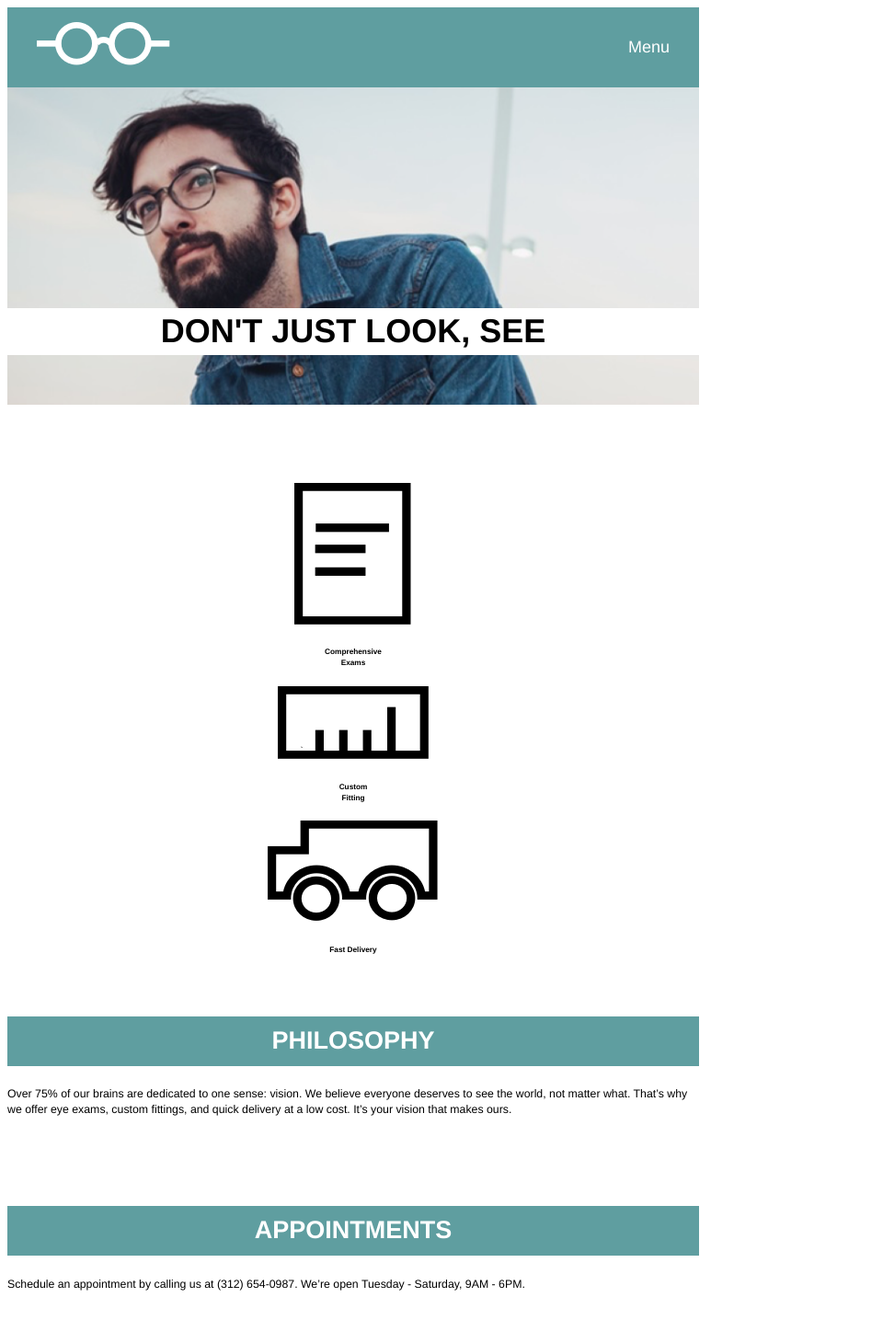
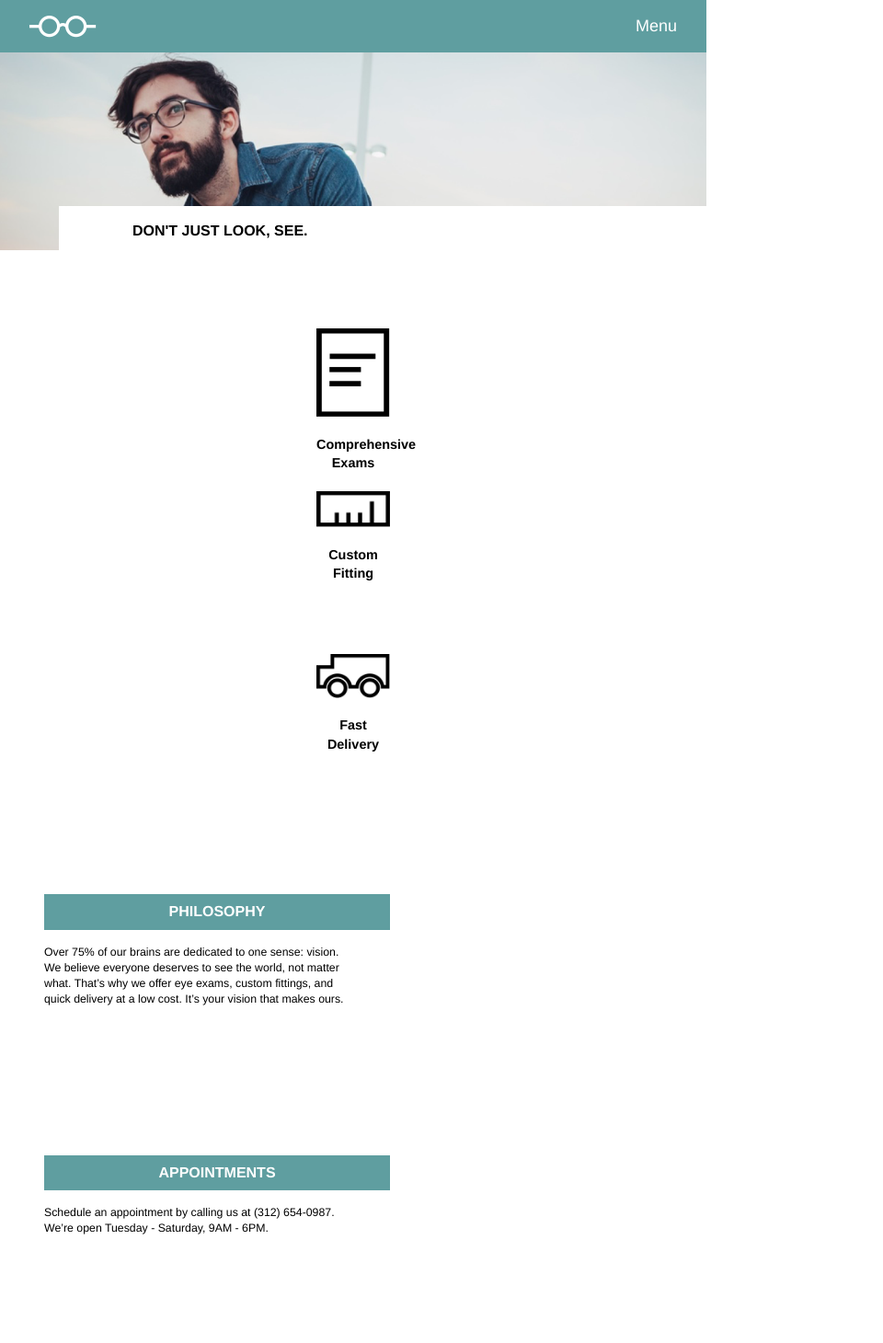
Before and after one commit to Aelita21/tortoiseshell, a plain HTML site: page index.html in a window 768 px wide. Shown: the top 1460 px of the page at 92% size, 960 px wide, since content can reach past the window. Drawn offline with Linux system fonts and the light colour scheme.

Commit message:
add responsive design still issues with banner and additional

```diff
--- a/index.html
+++ b/index.html
@@ -10,7 +10,7 @@
       <div class="menu">
         <div class="logo">
           <img src="./resources/images/logo-white.png">
-          <h2>Tortoiseshell Optics</h2>
+          <span>Tortoiseshell Optics</span>
         </div>
         <div class="nav">
           <span class="mobile">Menu</span>
@@ -20,23 +20,24 @@
         </div>
       </div>
       <div class="banner">
-      <h1>DON'T JUST LOOK, SEE</h1>
+      <h1>DON'T JUST LOOK, SEE.</h1>
       </div>
     </header>
     <div class="main">
       <div class="services">
         <img src="./resources/images/paper-icon.png">
-        <h6>Comprehensive</br>Exams</h6>
+        <h3>Comprehensive</br>Exams</h3>
       </div>
       <div class="services">
         <img src="./resources/images/ruler-icon.png">
-        <h6>Custom</br>Fitting</h6>
+        <h3>Custom</br>Fitting</h3>
       </div>
       <div class="services">
         <img src="./resources/images/truck-icon.png">
-        <h6>Fast Delivery</h6>
+        <h3>Fast Delivery</h3>
       </div>
     </div>
+    <div class="container">
       <div class="additional">
         <h2>PHILOSOPHY</h2>
         <p>Over 75% of our brains are dedicated to one sense: vision. We believe everyone deserves to see the world, not matter what. That’s why we offer eye exams, custom fittings, and quick delivery at a low cost. It’s your vision that makes ours.</p>
@@ -45,9 +46,10 @@
         <h2>APPOINTMENTS</h2>
         <p>Schedule an appointment by calling us at (312) 654-0987. We’re open Tuesday - Saturday, 9AM - 6PM.</p>
       </div>
+    </div>
     <footer>
       <img src="./resources/images/logo-black.png">
-      <h2>Copyright Tortoiseshell Optics</h2>
+      <p>Copyright Tortoiseshell Optics</p>
     </footer>
   </body>
 </html>
--- a/resources/css/style.css
+++ b/resources/css/style.css
@@ -1,65 +1,228 @@
-@media only screen and (min-width: 480px) {
+
 body {
   font-size: 18px;
   line-height: 1.4;
   font-family: Helvetica;
+  margin: 0;
+  padding: 0;
 }
 header {
-  display: block;
+  display: inline-block;
   background-image: url("../images/glasses-bg.png");
-  background-position: 20%;
   background-size: cover;
   background-repeat: no-repeat;
-  height: 27rem;
+  height: 30rem;
+  width: 100%;
 }
-.logo h2 {
-  display: none;
+@media only screen and (max-width: 1200px){
+header {
+  height: 22rem;
+  }
 }
-.nav .tablet {
-  display: none;
+@media only screen and (max-width: 800px) {
+header {
+  background-position: 20%;
+  height: 17rem;
+  }
 }
 .menu {
   display: flex;
-  justify-content: space-between;
-  align-items: center;
-  padding: 1rem 2rem;
+  margin: 1rem auto;
   background-color: cadetblue;
   color: white;
+  max-width: 960px;
+  justify-content: space-between;
+}
+@media only screen and (max-width: 1200px){
+.menu {
+  margin-top: 0;
+  width: 100%;
+  }
+}
+.logo img {
+  height: 1.5rem;
+}
+.logo {
+  display: flex;
+  align-items: center;
+  margin-left: 2rem;
+}
+.logo span {
+  padding-left: 1rem;
+}
+@media only screen and (max-width: 800px) {
+.logo span {
+  display: none;
+  }
+}
+.nav {
+  display: flex;
+}
+.nav .tablet{
+  padding: 1rem 2rem;
+  float: right;
+}
+@media only screen and (max-width: 800px) {
+.nav .tablet {
+  display: none;
+  }
+}
+.nav .mobile {
+  display: none;
+}
+@media only screen and (max-width: 800px) {
+.nav .mobile {
+  display: inline-block;
+  float: right;
+  padding: 1rem 2rem;
+  }
 }
 .banner {
-  margin-top: 15rem;
+  display: flex;
+  float: right;
+  margin-right: 10rem;
+  margin-top: 5rem;
+  position: relative;
+}
+@media only screen and (max-width: 1200px){
+.banner {
+  margin-right: 2rem;
+  margin-top: 5rem;
+  padding: 0.75rem 4rem;
+  }
+}
+@media only screen and (max-width: 800px) {
+.banner {
+  float: none;
+  width: 100%;
+  margin-top: 9rem;
+  }
+}
+.banner h1{
+  display: inline;
   background-color: white;
+  padding: 1.5rem 5rem;
+  width: 100%;
+
+}
+@media only screen and (max-width: 1200px){
+.banner h1 {
+  font-size: 1.33rem;
+  }
+}
+@media only screen and (max-width: 800px){
+.banner h1 {
+  display: block;
+  font-size: 1rem;
+  padding-top: 1rem;
+  padding-bottom: 1rem;
+  width: 100%;
+  }
+}
+.main {
+  display: flex;
+  justify-content: space-around;
+  margin: 3rem auto;
+  width: 960px;
   text-align: center;
 }
+@media only screen and (max-width: 800px) {
 .main {
+  display: flex;
+  flex-direction: column;
   margin-top: 3.77rem;
+  margin-bottom: 3.77rem;
+  font-size: 0.77rem;
+  justify-content: center;
+  width: 100%;
+  position: relative;
+  }
+}
+.services {
+  height: 8rem;
+  width: 5rem;
+}
+@media only screen and (max-width: 800px) {
+.services {
+  display: block;
+  padding: 1.54rem;
+  margin: auto;
+  }
+}
+.services img {
+  width: 5rem;
+}
+.container {
+  display: flex;
+  width: 960px;
   text-align: center;
-  font-size: 0.77rem;
-  padding: 1.54rem;
-
+  margin: 3rem auto;
+  position: relative;
+}
+@media only screen and (max-width: 800px) {
+.container {
+  width: 100;
+  flex-direction: column;
+  }
 }
 .additional {
-
+  display: inline-block;
+  width: 35%;
+  float: auto;
+  padding: 5%;
+  text-align: left;
+}
+@media only screen and (max-width: 800px) {
+  .additional {
+    display: flex;
+    flex-direction: column;
+    flex-wrap: nowrap;
+  }
 }
 .additional h2 {
   background-color: cadetblue;
   color: white;
   text-align: center;
-  padding: 0.5rem;
+  width: 10rem;
+  font-size: 1rem;
+  font-style: bold;
+  padding: 0.5rem 1.25rem;
 }
-p {
+@media only screen and (max-width: 800px) {
+.additional h2 {
+  display: block;
+  margin: auto;
+  width: 100%;
+  }
+}
+@media only screen and (max-width: 800px) {
+.additional p {
   font-size: 0.77rem;
   margin-top: 1rem;
-  margin-bottom: 6rem;
-}
-footer h2{
-  display: none;
+  margin-bottom: 4rem;
+  }
 }
 footer {
   display: flex;
-  background-color: cadetblue;
+  background-color: azure;
   height: 8rem;
   align-items: center;
-  justify-content: center;
+  justify-content: flex-start;
+  padding: 4rem;
+}
+footer img {
+  height: 1.5rem;
+}
+@media only screen and (max-width: 800px) {
+  footer  {
+    justify-content: center;
+  }
+}
+footer p {
+  padding-left: 1rem;
+}
+@media only screen and (max-width: 800px) {
+footer p {
+  display: none;
 }
 }
```
Lines whose indentation alone changed are shown as unchanged.
